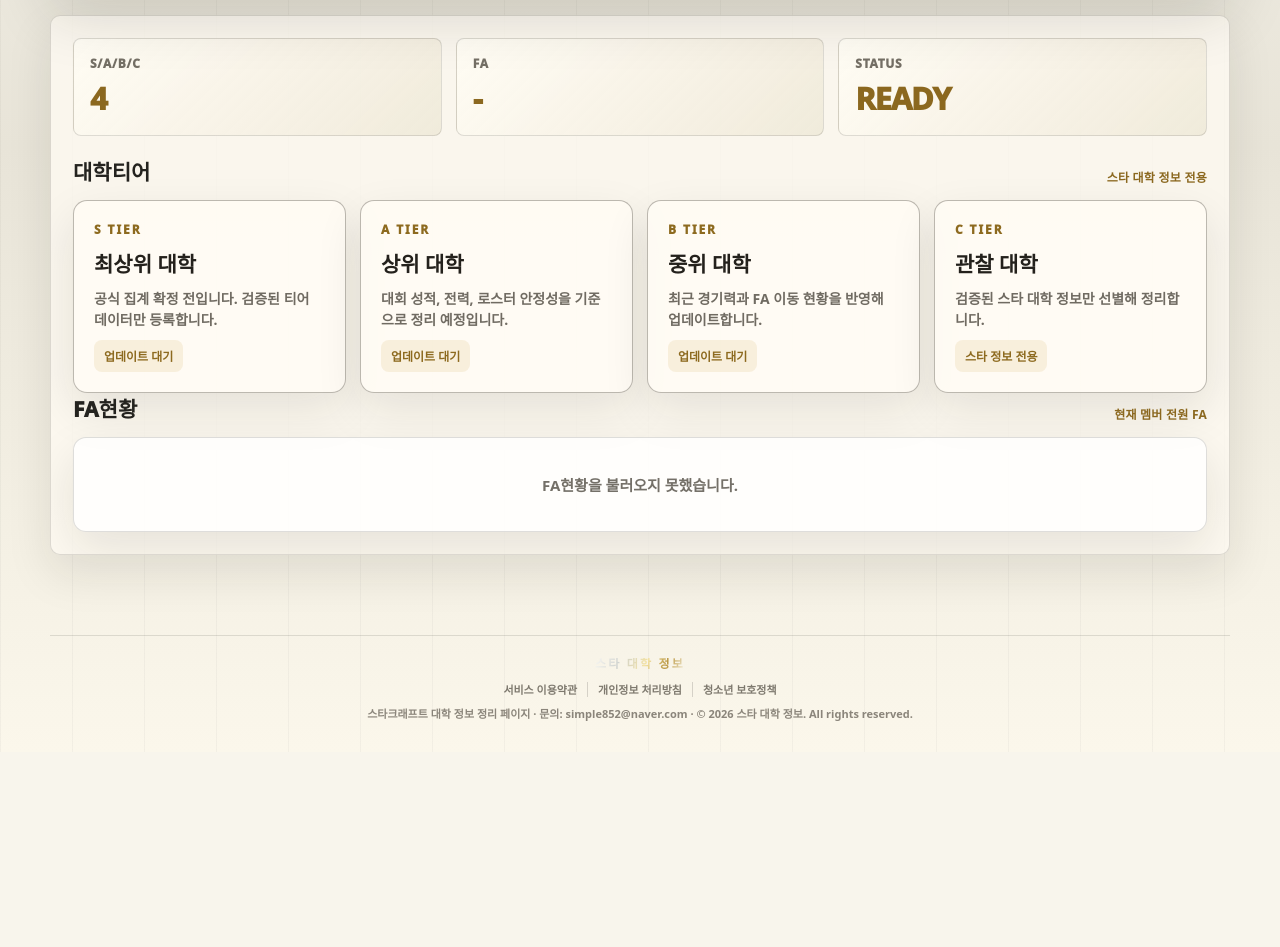
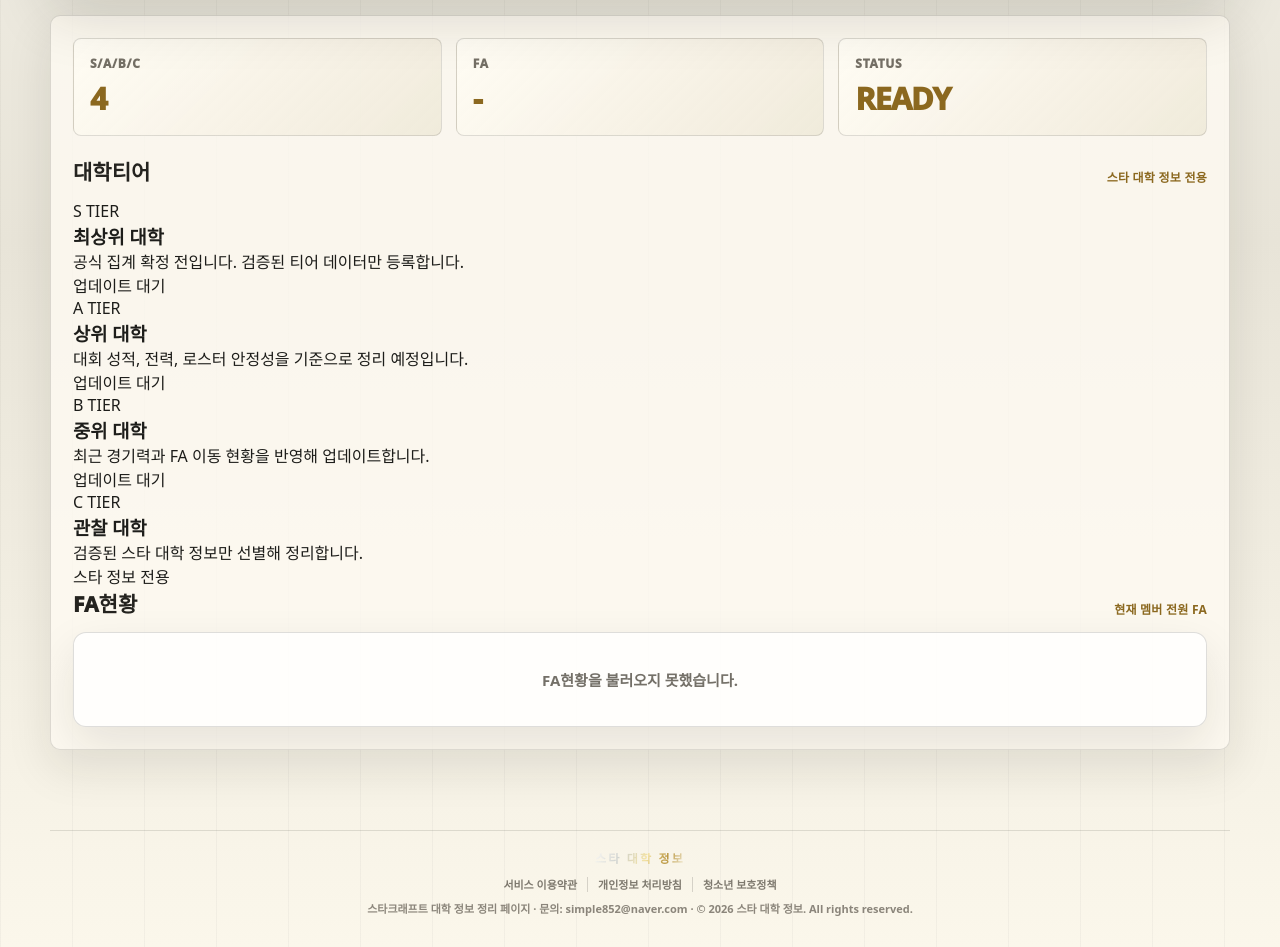
Before and after one commit to hmviewer/fan-hm, a PHP site: page /live/ in a window 1280 px wide. Shown: the part 411-1358 px from the top of the page. Before the commit the page ends 1132 px from the top, so only its background shows below. Run offline with PHP 8.4, Linux system fonts and the light colour scheme.

Commit message:
Restore css/common.css to previous version
Restore fan-hm to the Excel department site state before the star info changes.

```diff
--- a/css/common.css
+++ b/css/common.css
@@ -4,7 +4,9 @@
    (the-hm.local 레퍼런스 공통부 추출)
    ============================================================ */
 
+
 * { box-sizing: border-box; margin: 0; padding: 0; }
+
 
 :root {
   --bg-1: #f4f2ea;
@@ -31,7 +33,9 @@
   --shadow: 0 18px 46px rgba(31, 28, 21, 0.10);
 }
 
+
 html { scroll-behavior: smooth; }
+
 
 body {
   min-height: 100vh;
@@ -43,9 +47,11 @@ body {
   color: var(--text-main);
 }
 
+
 a { color: inherit; text-decoration: none; }
 button { font-family: inherit; }
 img { max-width: 100%; }
+
 
 /* ── 네비게이션 ── */
 .navbar {
@@ -63,6 +69,7 @@ img { max-width: 100%; }
   box-shadow: 0 10px 30px rgba(30, 28, 24, 0.06);
 }
 
+
 .nav-inner {
   width: min(1180px, calc(100% - 32px));
   display: flex;
@@ -70,6 +77,7 @@ img { max-width: 100%; }
   justify-content: space-between;
   gap: 24px;
 }
+
 
 .logo {
   display: inline-flex;
@@ -87,6 +95,7 @@ img { max-width: 100%; }
   text-shadow: 0 1px 0 rgba(255,255,255,.38), 0 8px 18px rgba(24,27,27,.10);
 }
 
+
 .logo::before {
   content: "";
   display: inline-block;
@@ -97,7 +106,9 @@ img { max-width: 100%; }
   -webkit-text-fill-color: initial;
 }
 
+
 .logo-img { height: 32px; width: auto; display: block; }
+
 
 .nav-menu {
   display: flex;
@@ -108,6 +119,7 @@ img { max-width: 100%; }
   color: #5c5850;
   letter-spacing: 0.02em;
 }
+
 
 .nav-menu a {
   position: relative;
@@ -130,6 +142,7 @@ img { max-width: 100%; }
 .nav-menu a:hover::after,
 .nav-menu a.active::after { transform: scaleX(1); }
 
+
 .nav-live {
   display: inline-flex;
   align-items: center;
@@ -146,6 +159,7 @@ img { max-width: 100%; }
   white-space: nowrap;
 }
 
+
 .nav-live::before {
   content: "";
   width: 22px;
@@ -155,6 +169,7 @@ img { max-width: 100%; }
   background: url("/assets/logo/the-hm-logo.png") center / contain no-repeat;
   filter: drop-shadow(0 2px 5px rgba(0, 0, 0, .18));
 }
+
 
 .nav-live-count {
   min-width: 20px;
@@ -172,12 +187,14 @@ img { max-width: 100%; }
   box-shadow: inset 0 0 0 1px rgba(185, 149, 62, .38);
 }
 
+
 /* ── 페이지 컨테이너 ── */
 .page {
   width: min(1180px, calc(100% - 32px));
   margin: 0 auto;
   padding: 26px 0 80px;
 }
+
 
 /* ── 히어로 (공통) ── */
 .hero {
@@ -190,6 +207,7 @@ img { max-width: 100%; }
   margin-bottom: 28px;
 }
 
+
 .hero::before {
   content: "";
   position: absolute;
@@ -199,6 +217,7 @@ img { max-width: 100%; }
     radial-gradient(circle at 45% 70%, rgba(255,255,255,0.72), transparent 22%);
   opacity: 0.42;
 }
+
 
 .hero-content {
   position: relative;
@@ -212,6 +231,7 @@ img { max-width: 100%; }
   padding: 30px;
 }
 
+
 .hero-kicker {
   font-size: 14px;
   font-weight: 900;
@@ -219,6 +239,7 @@ img { max-width: 100%; }
   color: #8d6a1f;
   margin-bottom: 12px;
 }
+
 
 .hero-title {
   font-size: clamp(44px, 7vw, 78px);
@@ -228,12 +249,14 @@ img { max-width: 100%; }
   text-shadow: 0 8px 28px rgba(20, 18, 14, 0.30);
 }
 
+
 .hero-sub {
   margin-top: 14px;
   font-size: 16px;
   font-weight: 800;
   color: #4d4941;
 }
+
 
 /* ── 공통 섹션 헤더 ── */
 .section-title-row {
@@ -244,8 +267,10 @@ img { max-width: 100%; }
   margin-bottom: 14px;
 }
 
+
 .section-title { font-size: 21px; font-weight: 950; color: #24231f; letter-spacing: 0; }
 .section-note { font-size: 12px; font-weight: 900; color: #8b681f; white-space: nowrap; letter-spacing: 0.02em; }
+
 
 /* ── 공통 빈/로딩 카드 ── */
 .empty-card,
@@ -262,6 +287,7 @@ img { max-width: 100%; }
   box-shadow: var(--shadow);
 }
 
+
 /* ── 푸터 ── */
 .site-footer {
   width: min(1180px, calc(100% - 32px));
@@ -271,6 +297,7 @@ img { max-width: 100%; }
   text-align: center;
   color: rgba(91, 86, 76, 0.82);
 }
+
 
 .site-footer .footer-brand {
   display: inline-flex;
@@ -288,7 +315,9 @@ img { max-width: 100%; }
   line-height: 1;
 }
 
+
 .site-footer .footer-icon { width: 22px; height: 22px; object-fit: cover; display: block; }
+
 
 .site-footer .footer-links {
   margin-top: 9px;
@@ -301,9 +330,11 @@ img { max-width: 100%; }
   line-height: 1.4;
 }
 
+
 .site-footer .footer-links a { color: rgba(91, 86, 76, 0.78); padding: 0 10px; }
 .site-footer .footer-links a:hover { color: rgba(202, 166, 74, 0.92); }
 .site-footer .footer-links a + a { border-left: 1px solid rgba(52, 50, 44, 0.18); }
+
 
 .site-footer .footer-info {
   margin-top: 8px;
@@ -313,6 +344,7 @@ img { max-width: 100%; }
   color: rgba(91, 86, 76, 0.70);
   word-break: keep-all;
 }
+
 
 /* ── 반응형 (네비/히어로/푸터 공통) ── */
 @media (max-width: 900px) {
@@ -329,6 +361,7 @@ img { max-width: 100%; }
   .nav-menu a { flex: 0 0 auto; }
   .hero { height: 210px; }
 }
+
 
 @media (max-width: 700px) {
   .navbar { padding: 11px 0 9px; }
@@ -381,6 +414,7 @@ img { max-width: 100%; }
   .section-note { font-size: 11px; }
 }
 
+
 @media (max-width: 640px) {
   .site-footer { width: min(100% - 24px, 1180px); margin-bottom: 22px; padding-top: 13px; }
   .site-footer .footer-brand { font-size: 11px; }
@@ -389,19 +423,3 @@ img { max-width: 100%; }
   .site-footer .footer-links a { padding: 0 8px; }
   .site-footer .footer-info { max-width: 320px; margin-left: auto; margin-right: auto; }
 }
-
-/* 스타 대학 정보 공통 카드 */
-.college-tier-grid, .fa-status-grid { display: grid; grid-template-columns: repeat(4, minmax(0, 1fr)); gap: 14px; }
-.tier-card, .fa-card { border-radius: 14px; background: rgba(255,252,245,.84); border: 1px solid rgba(97,92,82,.42); box-shadow: var(--shadow); }
-.tier-card { min-height: 170px; padding: 20px; display: flex; flex-direction: column; gap: 10px; }
-.tier-label { font-size: 12px; font-weight: 950; color: #8d6a1f; letter-spacing: .16em; }
-.tier-card h3 { font-size: 21px; font-weight: 950; color: #24211c; }
-.tier-card p { color: #706b62; font-size: 14px; line-height: 1.5; font-weight: 750; }
-.tier-card span { margin-top: auto; width: fit-content; padding: 7px 10px; border-radius: 8px; background: rgba(202,166,74,.14); color: #8d6a1f; font-size: 12px; font-weight: 950; }
-.fa-card { min-height: 92px; padding: 13px; display: grid; grid-template-columns: 54px minmax(0, 1fr) auto; align-items: center; gap: 12px; }
-.fa-card img { width: 54px; height: 54px; border-radius: 50%; object-fit: cover; border: 2px solid rgba(202,166,74,.42); }
-.fa-card strong { display: block; font-size: 17px; font-weight: 950; color: #24211c; }
-.fa-card span { display: block; margin-top: 4px; color: #706b62; font-size: 12px; font-weight: 850; overflow: hidden; text-overflow: ellipsis; white-space: nowrap; }
-.fa-card em { font-style: normal; padding: 7px 10px; border-radius: 8px; background: linear-gradient(135deg,#171919,#b9953e); color: #fff; font-size: 12px; font-weight: 950; }
-@media (max-width: 900px) { .college-tier-grid, .fa-status-grid { grid-template-columns: repeat(2, minmax(0, 1fr)); } }
-@media (max-width: 620px) { .college-tier-grid, .fa-status-grid { grid-template-columns: 1fr; } }
```
